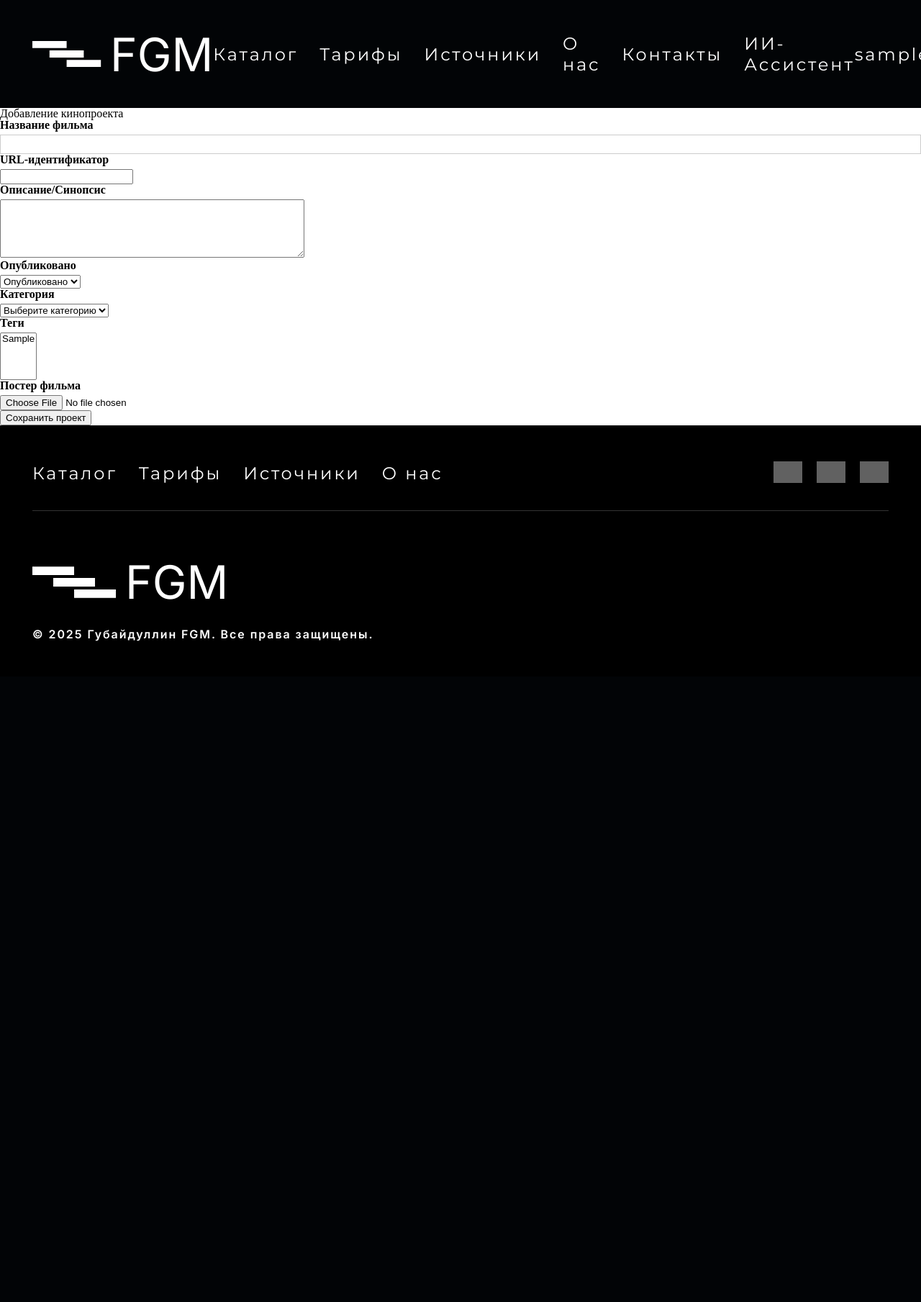
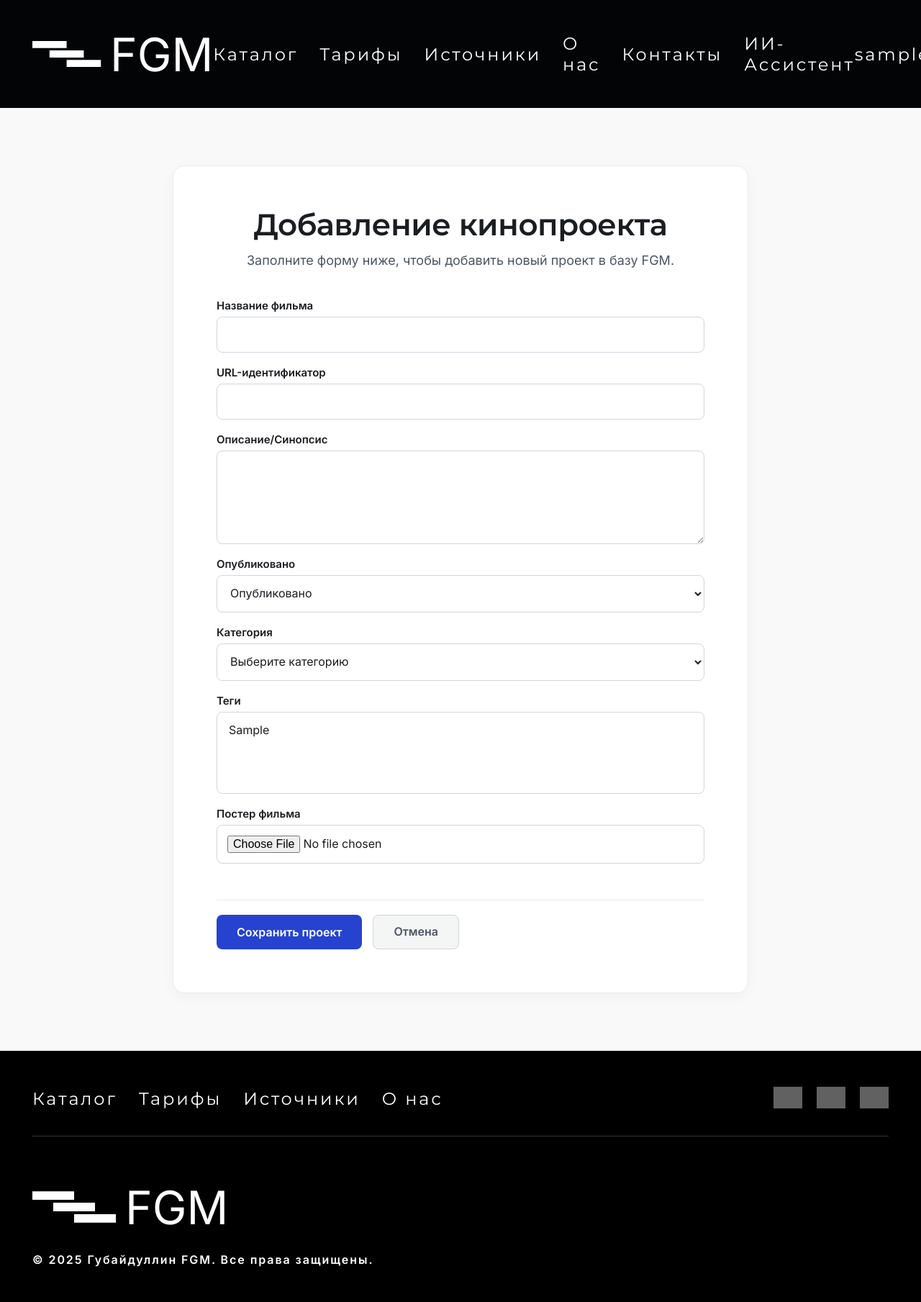
Before and after one commit to gadelgds/Women, a Django app: page /add/ in a window 1280 px wide. Shown: the whole page at 72% size. Before the commit the page ends 891 px from the top, so only its background shows below. Run offline with Django 4.2, Linux system fonts and the light colour scheme; a user stored in the database is signed in; tables that the repository leaves empty hold one stand-in row (values such as "Sample post"); some libraries are stand-ins or nearby versions; grey boxes are pictures that could not be loaded.

Commit message:
update css and fix bugs

```diff
--- a/sitewomen/main/models.py
+++ b/sitewomen/main/models.py
@@ -52,7 +52,7 @@ class Movie(models.Model):
     content = models.TextField(blank=True, verbose_name="Синопсис/Описание")
     time_create = models.DateTimeField(auto_now_add=True, verbose_name="Дата создания")
     time_update = models.DateTimeField(auto_now=True, verbose_name="Дата обновления")
-    is_published = models.BooleanField(default=Status.PUBLISHED, choices=Status.choices, verbose_name="Статус")
+    is_published = models.IntegerField(default=Status.PUBLISHED, choices=Status.choices, verbose_name="Статус")
     cat = models.ForeignKey('Category', on_delete=models.PROTECT, related_name='movies', verbose_name="Категория")
     tags = models.ManyToManyField('MovieTag', related_name='movies', blank=True, verbose_name="Теги")
     photo = models.ImageField(upload_to="photos/%Y/%m/%d/", default=None, blank=True, null=True, verbose_name="Постер фильма")
@@ -65,10 +65,20 @@ class Movie(models.Model):
         return self.title
 
     def get_absolute_url(self):
+        if not self.slug:
+            return "#"
         return reverse('movie_detail', kwargs={'movie_slug': self.slug})
 
     def save(self, *args, **kwargs):
-        """Переопределение save для автоматического изменения размера изображения"""
+        """Переопределение save для автоматического генерации slug и изменения размера изображения"""
+        if not self.slug:
+            from django.utils.text import slugify
+            import uuid
+            base_slug = slugify(self.title, allow_unicode=True)
+            if not base_slug:
+                base_slug = f"movie-{uuid.uuid4().hex[:8]}"
+            self.slug = base_slug
+
         super().save(*args, **kwargs)
 
         if self.photo:
--- a/sitewomen/main/static/main/css/style.css
+++ b/sitewomen/main/static/main/css/style.css
@@ -2789,6 +2789,7 @@ html {
 .modern-form input[type="email"],
 .modern-form input[type="password"],
 .modern-form input[type="file"],
+.modern-form select,
 .modern-form textarea {
   width: 100%;
   padding: 14px;
@@ -2802,6 +2803,7 @@ html {
 }
 
 .modern-form input:focus,
+.modern-form select:focus,
 .modern-form textarea:focus {
   outline: none;
   border-color: #2543cf;
--- a/sitewomen/main/templates/base.html
+++ b/sitewomen/main/templates/base.html
@@ -8,6 +8,7 @@
   <meta name="viewport" content="width=device-width, initial-scale=1" />
   <meta charset="utf-8" />
   <title>{{ title|capfirst }}</title>
+  <link rel="icon" type="image/svg+xml" href="{% static 'main/img/Logo.svg' %}">
   <link rel="stylesheet" href="{% static 'main/css/globals.css' %}" />
   <link rel="stylesheet" href="{% static 'main/css/styleguide.css' %}" />
   <link rel="stylesheet" href="{% static 'main/css/style.css' %}" />
--- a/sitewomen/main/templates/main/addpage.html
+++ b/sitewomen/main/templates/main/addpage.html
@@ -1,22 +1,36 @@
 {% extends 'base.html' %}
 
 {% block content %}
-<div class="addpage-container">
+<section class="profile-section">
+    <div class="profile-content" style="max-width: 800px; margin: 0 auto;">
+        <div class="profile-header">
             <h1>Добавление кинопроекта</h1>
+            <p class="profile-subtitle">Заполните форму ниже, чтобы добавить новый проект в базу FGM.</p>
+        </div>
 
-    <form action="" method="post" enctype="multipart/form-data">
+        <div class="profile-form-container">
+            <form action="" method="post" enctype="multipart/form-data" class="modern-form">
                 {% csrf_token %}
                 {{ form.non_field_errors }}
 
+                <div class="form-grid">
                     {% for f in form %}
-            <p>
-                <label class="form-label" for="{{ f.id_for_label }}">{{ f.label }}</label>
+                        <div class="form-group">
+                            <label class="modern-form-label" for="{{ f.id_for_label }}">{{ f.label }}</label>
                             {{ f }}
-                {{ f.errors }}
-            </p>
+                            {% if f.errors %}
+                            <div class="modern-form-error">{{ f.errors }}</div>
+                            {% endif %}
+                        </div>
                     {% endfor %}
+                </div>
 
-        <button type="submit">Сохранить проект</button>
+                <div class="profile-actions" style="margin-top: 30px;">
+                    <button type="submit" class="btn-submit">Сохранить проект</button>
+                    <a href="{% url 'home' %}" class="btn-secondary">Отмена</a>
+                </div>
             </form>
         </div>
+    </div>
+</section>
 {% endblock %}
--- a/sitewomen/templates/admin/base_site.html
+++ b/sitewomen/templates/admin/base_site.html
@@ -10,3 +10,8 @@
 {% block extrastyle %}
 <link rel="stylesheet" href="{% static 'css/admin/admin.css' %}">
 {% endblock %}
+
+{% block extrahead %}
+    {{ block.super }}
+    <link rel="icon" type="image/svg+xml" href="{% static 'main/img/Logo.svg' %}">
+{% endblock %}
```
Also changed, not shown: sitewomen/main/migrations/0003_alter_movie_is_published.py (added). Lines whose indentation alone changed are shown as unchanged.
